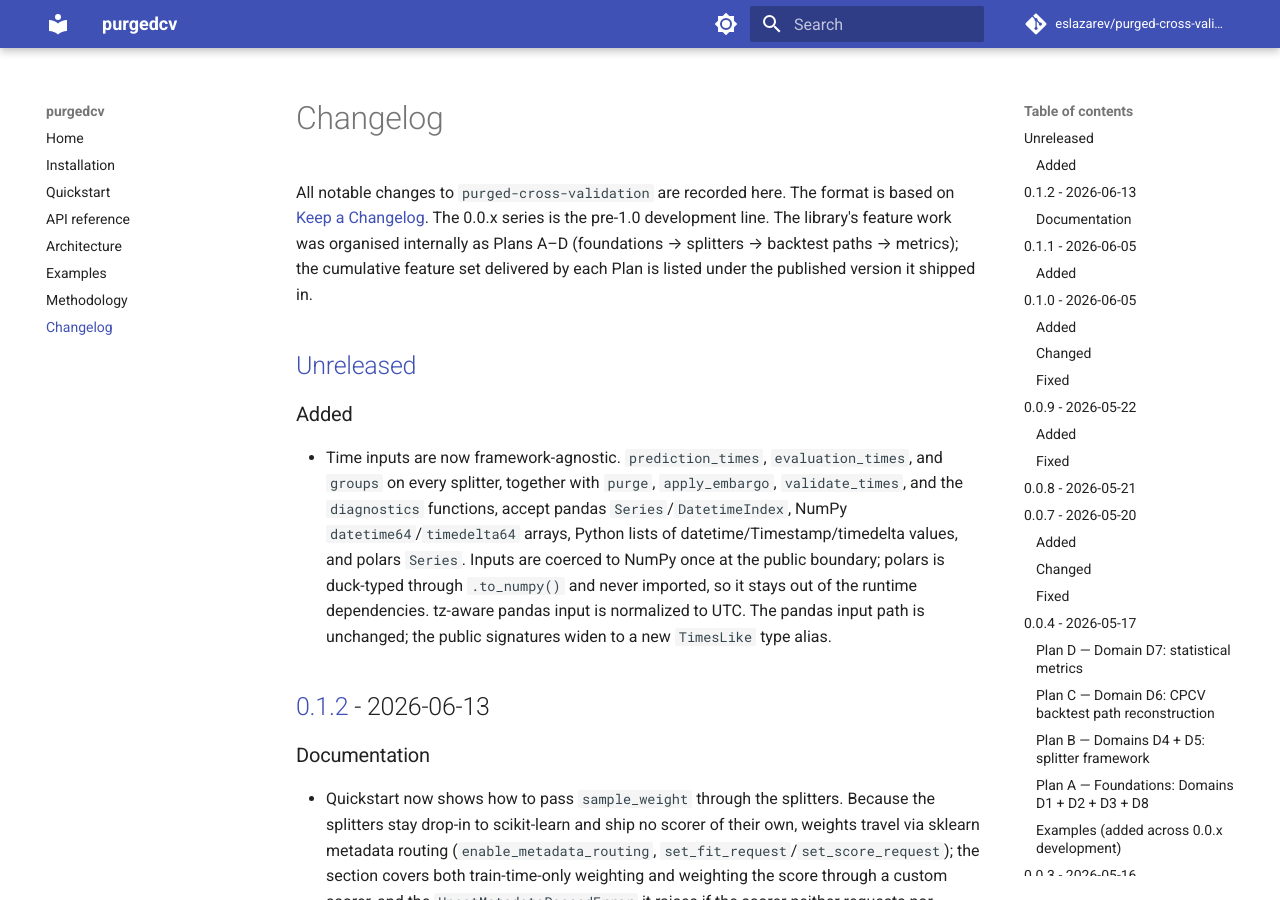
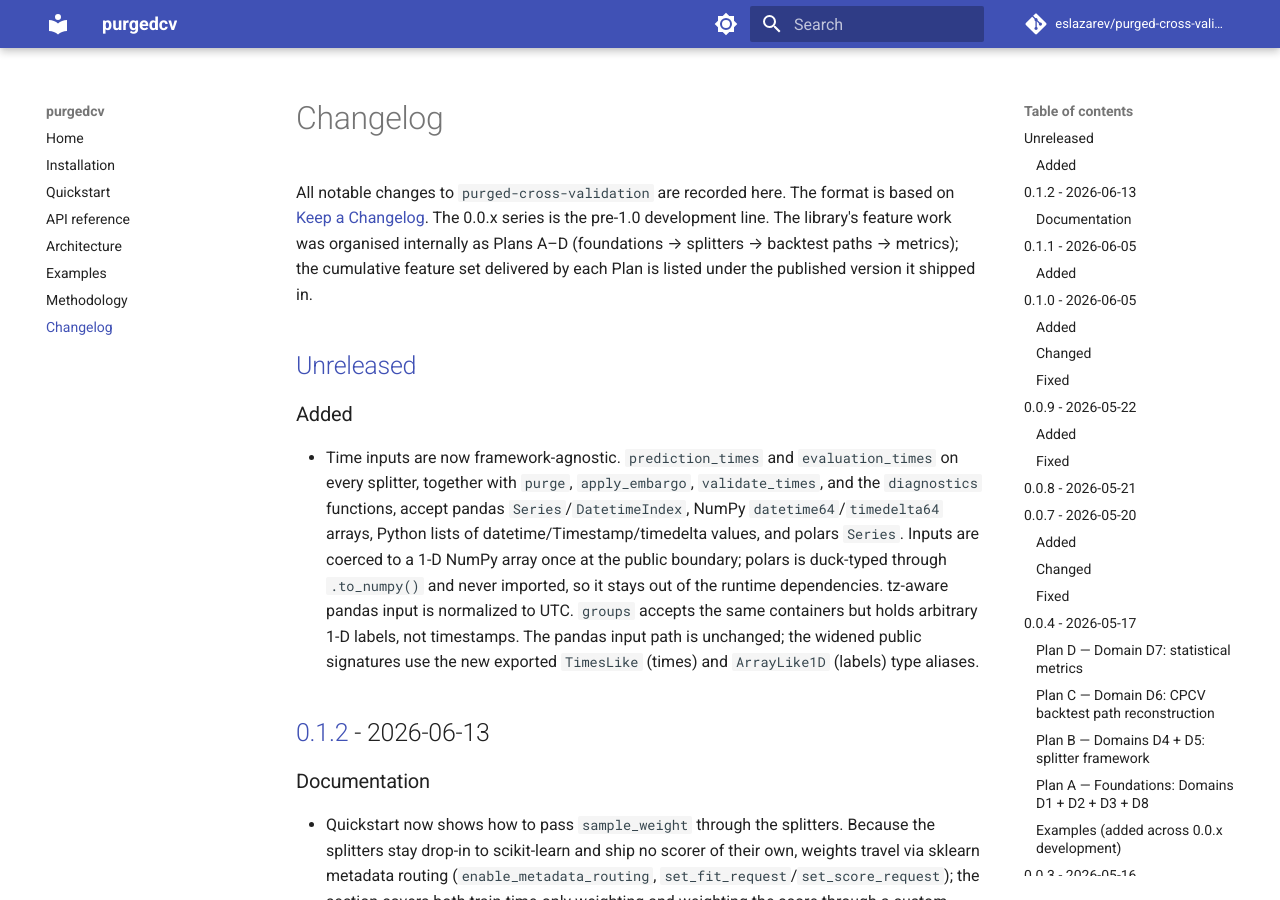
Before and after one commit to eslazarev/purged-cross-validation, an MkDocs documentation site: the page built from docs/changelog.md, in a window 1280 px wide and 900 px high. Built offline with MkDocs 1.6.1 and Material for MkDocs 9.7.7, drawn with Linux system fonts in a browser that asks for light colours; comment, search, counter and statistics services are not loaded.

Commit message:
feat: enhance framework-agnostic time input handling with new type aliases and validation

```diff
--- a/CHANGELOG.md
+++ b/CHANGELOG.md
@@ -11,16 +11,17 @@ Plan is listed under the published version it shipped in.
 
 ### Added
 
-- Time inputs are now framework-agnostic. `prediction_times`,
-  `evaluation_times`, and `groups` on every splitter, together with `purge`,
-  `apply_embargo`, `validate_times`, and the `diagnostics` functions, accept
-  pandas `Series`/`DatetimeIndex`, NumPy `datetime64`/`timedelta64` arrays,
-  Python lists of datetime/Timestamp/timedelta values, and polars `Series`.
-  Inputs are coerced to NumPy once at the public boundary; polars is
+- Time inputs are now framework-agnostic. `prediction_times` and
+  `evaluation_times` on every splitter, together with `purge`, `apply_embargo`,
+  `validate_times`, and the `diagnostics` functions, accept pandas
+  `Series`/`DatetimeIndex`, NumPy `datetime64`/`timedelta64` arrays, Python
+  lists of datetime/Timestamp/timedelta values, and polars `Series`. Inputs are
+  coerced to a 1-D NumPy array once at the public boundary; polars is
   duck-typed through `.to_numpy()` and never imported, so it stays out of the
-  runtime dependencies. tz-aware pandas input is normalized to UTC. The
-  pandas input path is unchanged; the public signatures widen to a new
-  `TimesLike` type alias.
+  runtime dependencies. tz-aware pandas input is normalized to UTC. `groups`
+  accepts the same containers but holds arbitrary 1-D labels, not timestamps.
+  The pandas input path is unchanged; the widened public signatures use the new
+  exported `TimesLike` (times) and `ArrayLike1D` (labels) type aliases.
 
 ## [0.1.2] - 2026-06-13
 
--- a/src/purgedcv/__init__.py
+++ b/src/purgedcv/__init__.py
@@ -18,6 +18,7 @@ from purgedcv._pbo import probability_of_backtest_overfitting
 from purgedcv._purge import purge
 from purgedcv._purged_kfold import PurgedGroupKFold, PurgedKFold
 from purgedcv._time import horizons_overlap, parse_horizon, validate_times
+from purgedcv._typing import ArrayLike1D, TimesLike
 from purgedcv._walk_forward import WalkForwardSplit
 from purgedcv.exceptions import (
     EmbargoViolationError,
@@ -29,6 +30,7 @@ from purgedcv.exceptions import (
 __version__ = "0.1.2"
 
 __all__ = [
+    "ArrayLike1D",
     "BaseTemporalSplitter",
     "CombinatorialPurgedCV",
     "CombinatoriallySymmetricCV",
@@ -38,6 +40,7 @@ __all__ = [
     "PurgedKFold",
     "TemporalCVError",
     "TemporalLeakageError",
+    "TimesLike",
     "WalkForwardSplit",
     "__version__",
     "apply_embargo",
```
Also changed, not shown: README.md (+1 -0 lines), docs/api.md (+6 -0 lines), docs/installation.md (+13 -6 lines), 4 other files.
